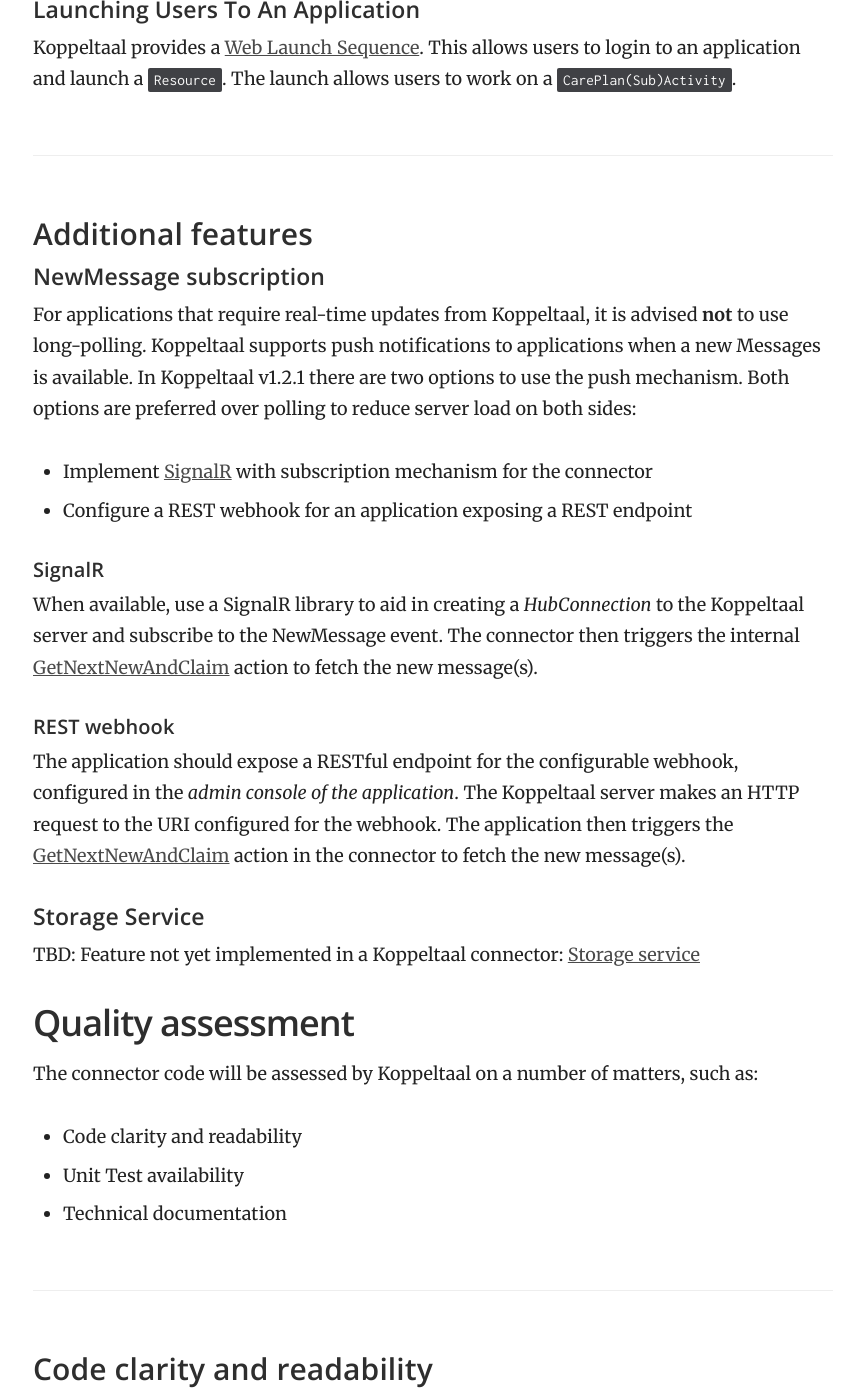
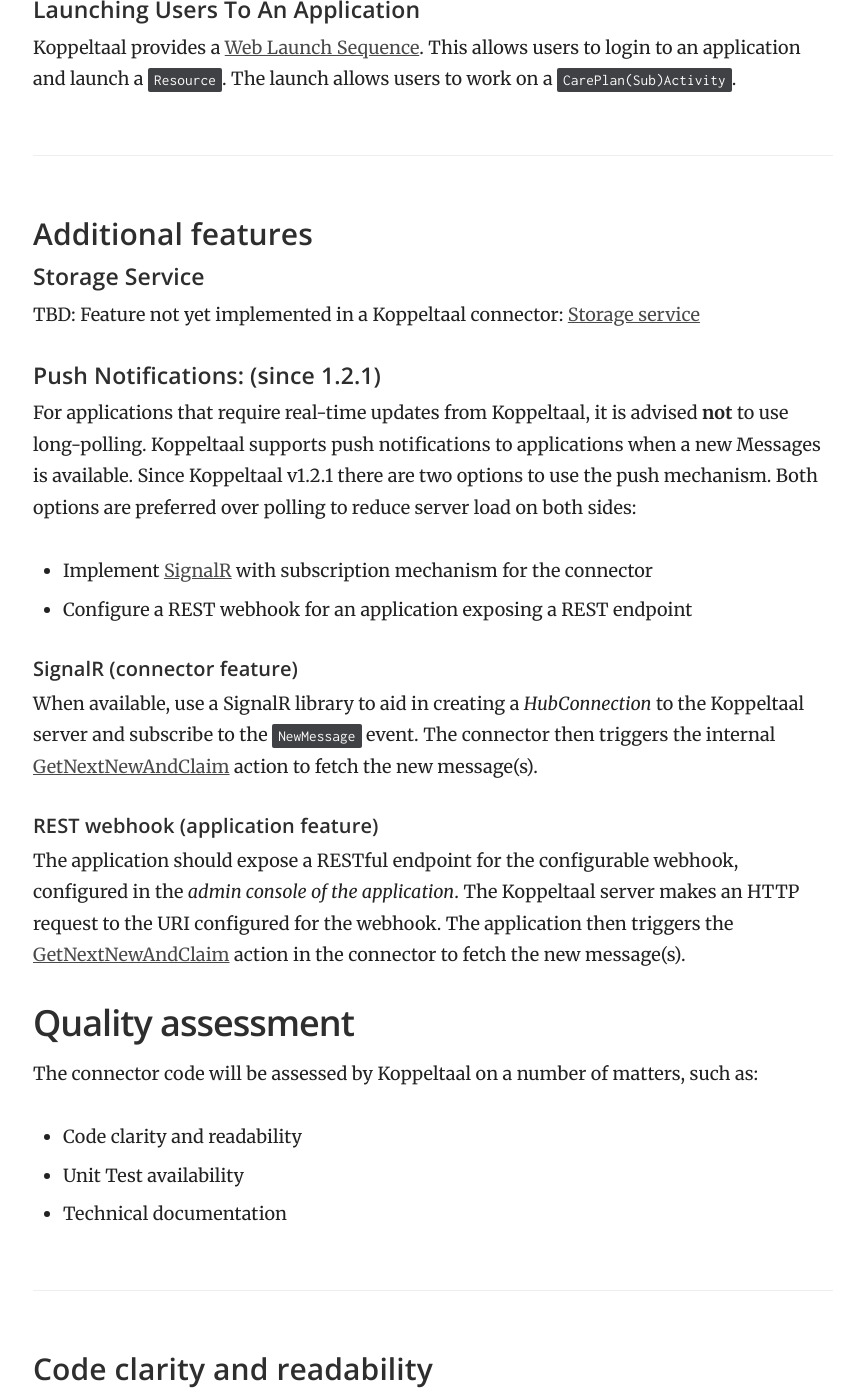
Before and after one commit to Koppeltaal/Koppeltaal-Documentation, a Jekyll site: the page built from _docs/koppelaal-1.2/write-connector.md, in a window 1280 px wide and 1400 px high, scrolled down 4254 px. Shown: the whole window, without its empty margins (357-1221 px from the left). Built offline with Jekyll 4.4.1, drawn with Linux system fonts in a browser that asks for light colours; some of the changed text lies outside the part shown.

Commit message:
Update file ‘How to write a Koppeltaal connector’ for v1.2 (work in progress)

```diff
--- a/_docs/koppelaal-1.2/write-connector.md
+++ b/_docs/koppelaal-1.2/write-connector.md
@@ -78,23 +78,23 @@ Koppeltaal provides a [Web Launch Sequence]. This allows users to login to an ap
 
 ### Additional features
 
-#### NewMessage subscription
+#### Storage Service
+TBD: Feature not yet implemented in a Koppeltaal connector: [Storage service]
 
-For applications that require real-time updates from Koppeltaal, it is advised **not** to use long-polling. Koppeltaal supports push notifications to applications when a new Messages is available. In Koppeltaal v1.2.1 there are two options to use the push mechanism. Both options are preferred over polling to reduce server load on both sides:
+#### Push Notifications: (since 1.2.1)
+
+For applications that require real-time updates from Koppeltaal, it is advised **not** to use long-polling. Koppeltaal supports push notifications to applications when a new Messages is available. Since Koppeltaal v1.2.1 there are two options to use the push mechanism. Both options are preferred over polling to reduce server load on both sides:
 
 - Implement [SignalR] with subscription mechanism for the connector
 - Configure a REST webhook for an application exposing a REST endpoint
 
-##### SignalR
-When available, use a SignalR library to aid in creating a _HubConnection_ to the Koppeltaal server and subscribe to the NewMessage event.
+##### SignalR (connector feature)
+When available, use a SignalR library to aid in creating a _HubConnection_ to the Koppeltaal server and subscribe to the `NewMessage` event.
 The connector then triggers the internal [GetNextNewAndClaim] action to fetch the new message(s).
 
-##### REST webhook
+##### REST webhook (application feature)
 The application should expose a RESTful endpoint for the configurable webhook, configured in the _admin console of the application_. The Koppeltaal server makes an HTTP request to the URI configured for the webhook.
 The application then triggers the [GetNextNewAndClaim] action in the connector to fetch the new message(s).
-
-#### Storage Service
-TBD: Feature not yet implemented in a Koppeltaal connector: [Storage service]
 
 ## Quality assessment
 The connector code will be assessed by Koppeltaal on a number of matters, such as:
@@ -120,22 +120,24 @@ This documentation should be written in a `README.md` file, placed in the root o
 
 ## Development process
 
+TBD for Connector projects, but a general outline could be:
+
 - Use a git repository on [Koppeltaal organization on GitHub]
 - Release management
     - Which features to support (roadmap)
     - Design / develop
     - Plan release (feature / bug fix)
 - Tests
-- Release
+- Release (major / minor)
 
 ## Setup a testing environment
 
 ### Domain configuration for testing purposes
 Configuring a domain to test the connector.
 
-- TestConnector domain
+- _TestConnector_ domain is available on the edge server
 - Configure connector (as appliciation) in the admin area
-- webhook configuration for 'push'
+    - Configure SSO url
 
 ## Delivery aftercare
 
@@ -168,10 +170,3 @@ The Koppeltaal team is available for questions on [Slack chat].
 [comment]: # (Below a list of keys and images used in this document)
 
 [figure 1]: /documentation/images/write_connector__figure1.png "The application exchanges with Koppeltaal through a connector."
-
----
-
-# Questions for KT
-
-- Branching policy (Pull requests)? Sergej: "Nog niet concreet over geweest" -> bespreken in community meeting
-- Hoe dient de connector om te gaan met versioning. Wanneer major/minor releases etc.
```
